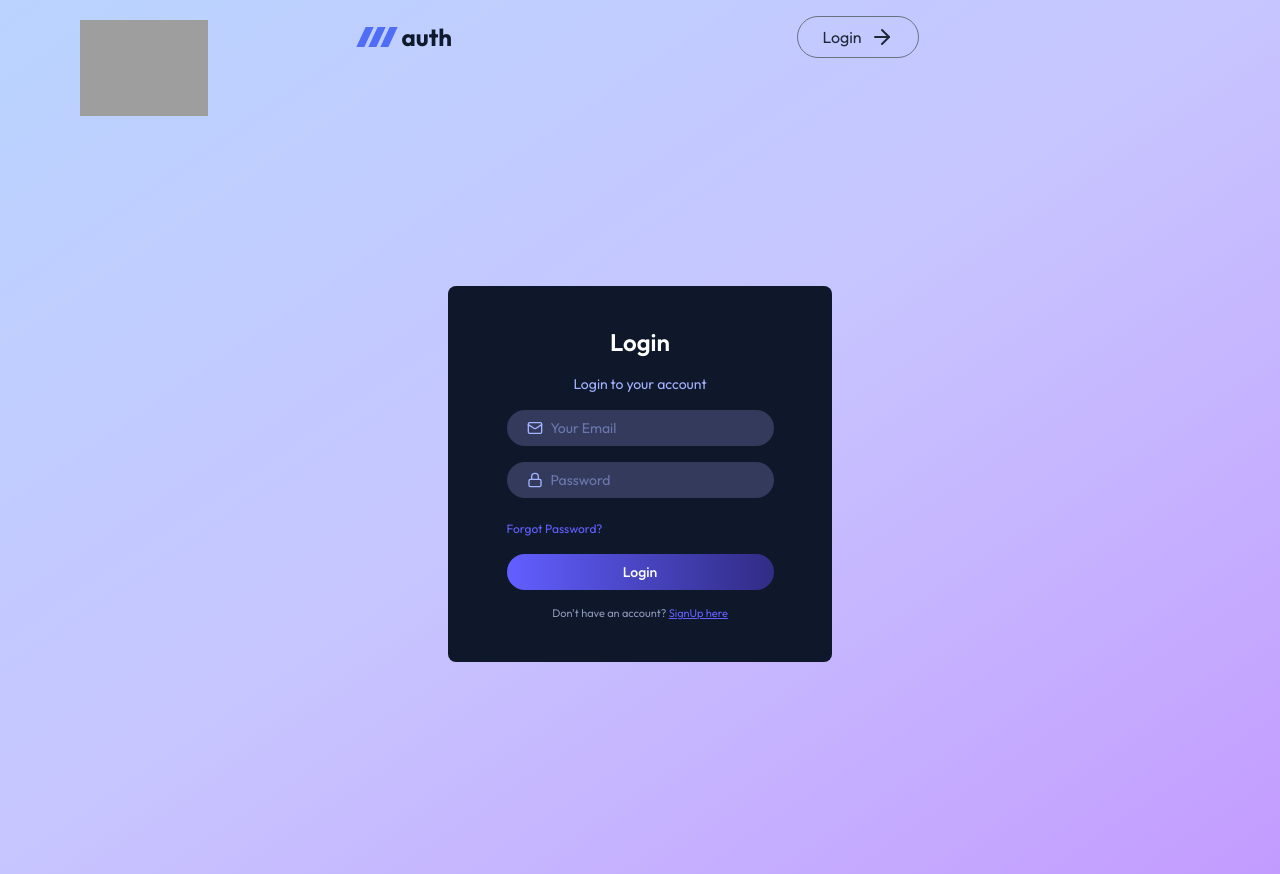
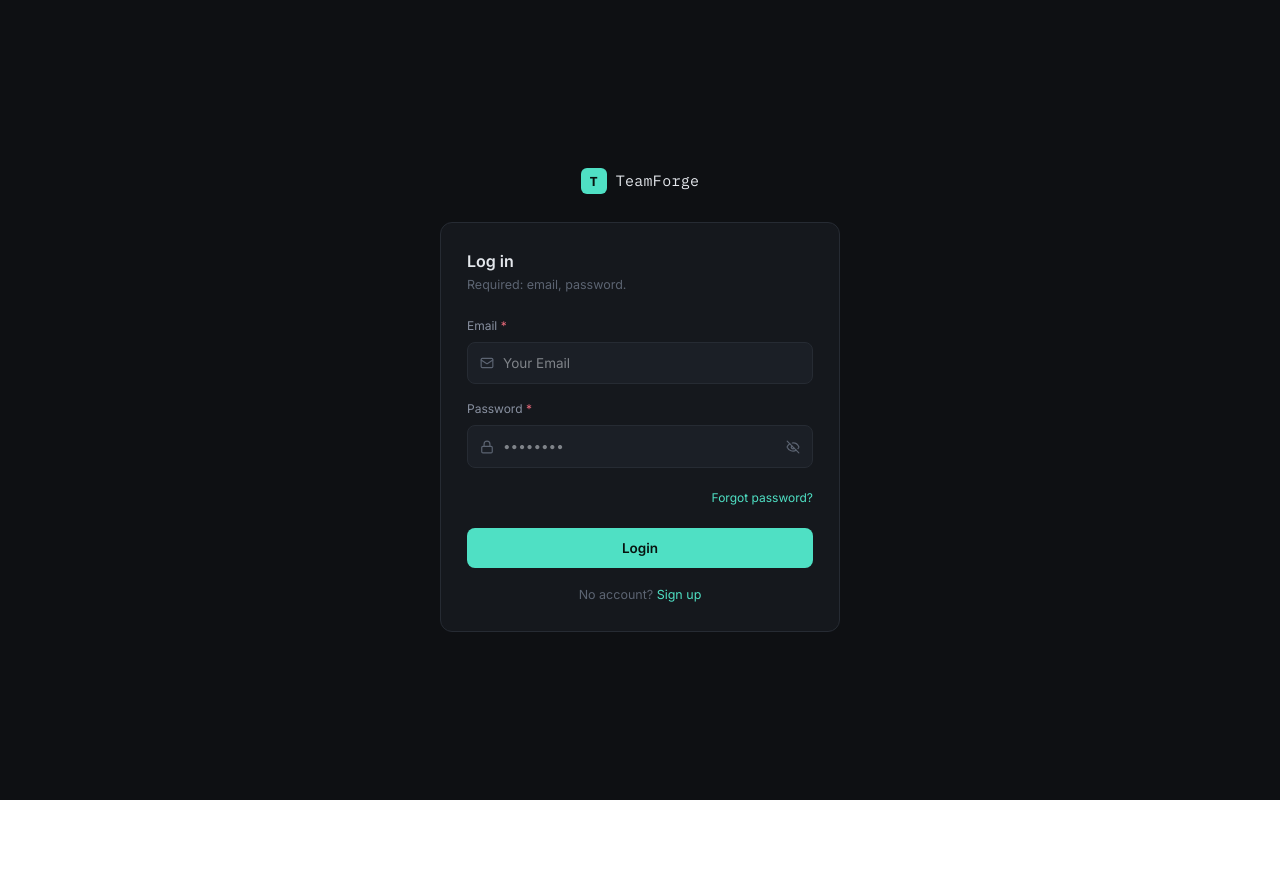
Before and after one commit to AsmaaaMohamed/authorization-authentication-utility, a React (Vite) app in the folder client/: page /login in a window 1280 px wide. After the commit the page ends 800 px from the top, so only its background shows below. Built offline with nearby package versions, Linux system fonts and the light colour scheme; no server answers; grey boxes are pictures that could not be loaded.

Commit message:
redesign login page

```diff
--- a/client/src/components/auth/AuthLayout.jsx
+++ b/client/src/components/auth/AuthLayout.jsx
@@ -1,19 +1,12 @@
 import { Outlet, useNavigate } from "react-router-dom";
-import Logo from "../ui/Logo";
-import { ArrowRight } from "lucide-react";
+import { C } from "../../constants/theme";
 
 export default function AuthLayout() {
+
   const navigate = useNavigate();
   return (
-    <main className="min-h-screen bg-linear-to-br from-[#b9d4ff] via-[#c7c5ff] to-[#c39bff]">
-      {/* Logo */}
-      <div className="flex justify-evenly items-center p-4">
-        <Logo/>
-        <button
-          onClick={() => navigate("/login")}
-          className='flex items-center gap-2 border border-gray-500 rounded-full px-6 py-2 text-gray-800 hover:bg-[#cec0db] transition-all cursor-pointer'>Login<ArrowRight />
-        </button>
-      </div>
+    <main className="min-h-screen bg" style={{ background: C.bg}}>
+
 
       {/* Page Content */}
       <div className="flex min-h-screen items-center justify-center px-4">
--- /dev/null
+++ b/client/src/components/auth/AuthShell.jsx
@@ -0,0 +1,15 @@
+import { C, FONT, MONO } from "../../constants/theme";
+
+export default function AuthShell({ children }) {
+  return (
+    <div style={{ minHeight: "100vh", background: C.bg, display: "flex", alignItems: "center", justifyContent: "center", fontFamily: FONT, padding: "40px 16px" }}>
+      <div style={{ width: 400, maxWidth: "100%" }}>
+        <div style={{ display: "flex", alignItems: "center", gap: 9, justifyContent: "center", marginBottom: 28 }}>
+          <div style={{ width: 26, height: 26, borderRadius: 6, background: C.accent, display: "flex", alignItems: "center", justifyContent: "center", fontFamily: MONO, fontSize: 13, fontWeight: 700, color: C.accentText }}>T</div>
+          <span style={{ fontFamily: MONO, fontSize: 15, color: C.text, letterSpacing: 0.3 }}>TeamForge</span>
+        </div>
+        <div style={{ background: C.panel, border: `1px solid ${C.border}`, borderRadius: 12, padding: 26 }}>{children}</div>
+      </div>
+    </div>
+  );
+}
--- a/client/src/components/auth/LoginForm.jsx
+++ b/client/src/components/auth/LoginForm.jsx
@@ -1,51 +1,40 @@
-import { Lock, Mail } from 'lucide-react'
+import { Eye, EyeOff, Lock, Mail } from 'lucide-react'
 import { useAuthStore } from '../../store/useAuthStore';
 import { useState } from 'react';
+import AuthShell from './AuthShell';
+import { C } from '../../constants/theme';
+import Field from '../ui/Field';
+import Button from '../ui/Button';
 
-const LoginForm = () => {
+const LoginForm = ({ goTo }) => {
   const { login, isLoading } = useAuthStore();
   const [email, setEmail] = useState("");
   const [password, setPassword] = useState("");
+   const [showPw, setShowPw] = useState(false);
   const handleSubmit = async (e) => {
     e.preventDefault();
+
     await login(email, password);
   };
   return (
-    <div>
-      <img src="{assets.login}" className="absolute left-5 sm:left-20 top-5 w-28 sm:w-32 cursor-pointer" alt="" />
-      <div className="w-full flex flex-col items-center bg-slate-900 p-10 rounded-lg shadpw-lg sm:w-96 text-indigo-300 text-sm ">
-        <h2 className="text-2xl font-semibold mb-4 text-white text-center">
-          Login
-        </h2>
-        <p className="mb-4 text-center text-sm">
-          Login to your account
-        </p>
+    <>
+      <AuthShell>
+        <div style={{ fontSize: 16, color: C.text, fontWeight: 600, marginBottom: 3 }}>Log in</div>
+        <div style={{ fontSize: 12.5, color: C.textFaint, marginBottom: 22 }}>Required: email, password.</div>
         <form onSubmit={handleSubmit}>
-          <div className="flex items-center gap-2 mb-4 w-full px-5 py-2 rounded-full bg-[#333A5C]">
-            <Mail width={16} height={16}/>
-            <input className="bg-transparent outline-none flex-1" type="email" placeholder="Your Email" required value={email} onChange={(e) => setEmail(e.target.value)}/>
-          </div>
-          <div className="flex items-center gap-2 mb-4 w-full px-5 py-2 rounded-full bg-[#333A5C]">
-            <Lock width={16} height={16}/>
-            <input className="bg-transparent! outline-none flex-1" type="password" placeholder="Password" required value={password} onChange={(e) => setPassword(e.target.value)}/>
-          </div>
-          <div className="pt-1">
-            <a href="/reset-password" className="text-xs text-indigo-500">
-              Forgot Password?
-            </a>
-          </div>
-          <button disabled={isLoading} type="submit" className="w-full flex items-center justify-center gap-2 mt-4 px-5 py-2 rounded-full bg-linear-to-r from-indigo-500 to-indigo-900 hover:bg-[#5d6ef5] text-white transition-all font-medium cursor-pointer disabled:cursor-not-allowed">
-             {isLoading ? "Logging in..." : "Login"}
-          </button>
-          <p className="mt-4 text-center text-[11px] text-[#8c97b7]">
-            Don't have an account?{" "}
-            <a href="/signup" className="text-indigo-500 underline">
-              SignUp here
-            </a>
-          </p>
+            <Field label="Email" icon={Mail} type="email" placeholder="Your Email" required value={email} onChange={(e) => setEmail(e.target.value)}/>
+            <Field label="Password" required icon={Lock} type={showPw ? "text" : "password"} placeholder="••••••••"
+              right={<span onClick={() => setShowPw(!showPw)} style={{ cursor: "pointer" }}>{showPw ? <Eye size={14} color={C.textFaint} /> : <EyeOff size={14} color={C.textFaint} />}</span>} value={password} onChange={(e) => setPassword(e.target.value)}/>
+            <div style={{ textAlign: "right", marginBottom: 20 }}>
+              <span onClick={() => goTo("otp")} style={{ fontSize: 12, color: C.accent, cursor: "pointer" }}>Forgot password?</span>
+            </div>
+            <Button full disabled={isLoading} type="submit">{isLoading ? "Logging in..." : "Login"}</Button>
+            <div style={{ textAlign: "center", marginTop: 18, fontSize: 12.5, color: C.textFaint }}>
+              No account? <span onClick={() => goTo("register")} style={{ color: C.accent, cursor: "pointer" }}>Sign up</span>
+            </div>
         </form>
-      </div>
-    </div>
+      </AuthShell>
+    </>
   )
 }
 
--- a/client/src/components/ui/Button.jsx
+++ b/client/src/components/ui/Button.jsx
@@ -1,33 +1,17 @@
-export default function Button({
-  children,
-  type = "button",
-  loading = false,
-  className = "",
-  ...props
-}) {
+import { C, FONT } from "../../constants/theme";
+
+function Button({ children, variant = "primary", onClick, full, icon: Icon, type = "button" , disabled}) {
+  const styles = {
+    primary: { background: C.accent, color: C.accentText, border: "none" },
+    secondary: { background: C.panel2, color: C.text, border: `1px solid ${C.border}` },
+    danger: { background: "transparent", color: C.red, border: `1px solid ${C.red}44` },
+  };
   return (
-    <button
-      type={type}
-      disabled={loading}
-      className={`
-        h-10
-        w-full
-        rounded-full
-        bg-gradient-to-r
-        from-[#626cf5]
-        to-[#3739a8]
-        text-sm
-        font-semibold
-        text-white
-        transition
-        hover:opacity-90
-        disabled:cursor-not-allowed
-        disabled:opacity-50
-        ${className}
-      `}
-      {...props}
-    >
-      {loading ? "Please wait..." : children}
+    <button type={type} onClick={onClick} disabled={disabled} style={{ ...styles[variant], width: full ? "100%" : "auto", padding: "10px 16px", borderRadius: 8, fontSize: 13.5, fontWeight: 600, display: "flex", alignItems: "center", justifyContent: "center", gap: 7, fontFamily: FONT, cursor: disabled ? "not-allowed" : "pointer", opacity: disabled ? 0.6 : 1 }}>
+      {Icon && <Icon size={14} />}
+      {children}
     </button>
   );
 }
+
+export default Button;
--- /dev/null
+++ b/client/src/components/ui/Field.jsx
@@ -0,0 +1,15 @@
+import { C, FONT } from "../../constants/theme";
+import Label from "./Label";
+
+export default function Field({ label, required, icon: Icon, type = "text", placeholder, value, onChange, right }) {
+  return (
+    <div style={{ marginBottom: 16 }}>
+      <Label required={required}>{label}</Label>
+      <div style={{ display: "flex", alignItems: "center", gap: 9, background: C.panel2, border: `1px solid ${C.border}`, borderRadius: 8, padding: "10px 12px" }}>
+        {Icon && <Icon size={14} color={C.textFaint} />}
+        <input type={type} placeholder={placeholder} value={value} onChange={onChange} style={{ flex: 1, background: "transparent", border: "none", outline: "none", fontSize: 13.5, color: C.text, fontFamily: FONT}} />
+        {right}
+      </div>
+    </div>
+  );
+}
--- a/client/src/components/ui/Header.jsx
+++ b/client/src/components/ui/Header.jsx
@@ -1,4 +1,3 @@
-import React from 'react'
 import { assets } from '../../assets/assets'
 import { useNavigate } from 'react-router-dom';
 
--- /dev/null
+++ b/client/src/components/ui/Label.jsx
@@ -0,0 +1,7 @@
+import { C } from "../../constants/theme";
+
+function Label({ children, required }) {
+  return <div style={{ fontSize: 12, color: C.textMuted, marginBottom: 7 }}>{children}{required && <span style={{ color: C.red }}> *</span>}</div>;
+}
+
+export default Label;
--- /dev/null
+++ b/client/src/constants/theme.js
@@ -0,0 +1,15 @@
+const C = {
+  bg: "#0E1013", panel: "#15181D", panel2: "#1B1F26", border: "#262B33",
+  borderSoft: "#1E222A", text: "#E4E7EC", textMuted: "#8890A0", textFaint: "#5C6472",
+  accent: "#4FE0C4", accentDim: "#2C6E62", accentText: "#08130F", amber: "#F5B84D", red: "#E8697A",
+};
+const FONT = "Inter, -apple-system, sans-serif";
+const MONO = "'IBM Plex Mono', monospace";
+
+const TAGS = {
+  urgent: { label: "urgent", color: C.red },
+  backend: { label: "backend", color: C.accent },
+  design: { label: "design", color: C.amber },
+};
+
+export { C, FONT, MONO, TAGS };
--- a/client/src/index.css
+++ b/client/src/index.css
@@ -1,14 +1,15 @@
-@import url('https://fonts.googleapis.com/css2?family=Outfit:wght@100..900&display=swap');
+@import url('https://fonts.googleapis.com/css2?family=Inter:wght@400;500;600&family=IBM+Plex+Mono:wght@400;500;700&display=swap');
+
 @import "tailwindcss";
 
 * {
-  font-family: "Outfit", sans-serif;
+  font-family: "Inter", -apple-system, sans-serif;
 }
 
 input:-webkit-autofill,
 input:-webkit-autofill:hover,
 input:-webkit-autofill:focus {
   -webkit-text-fill-color: #d1d5db;
-  -webkit-box-shadow: 0 0 0 1000px #333a5c inset;
-  box-shadow: 0 0 0 1000px #333a5c inset;
+  -webkit-box-shadow: 0 0 0 1000px #1b1f26 inset;
+  box-shadow: 0 0 0 1000px #1b1f26 inset;
 }
--- a/client/src/store/useAuthStore.js
+++ b/client/src/store/useAuthStore.js
@@ -76,6 +76,7 @@ export const useAuthStore = create((set) => ({
         error.response?.data?.message || error.message
       );
     } finally {
+      await new Promise((resolve) => setTimeout(resolve, 2000));
       set({ isLoading: false });
     }
   },
```
Also changed, not shown: client/src/App.css (deleted, +0 -184 lines).
